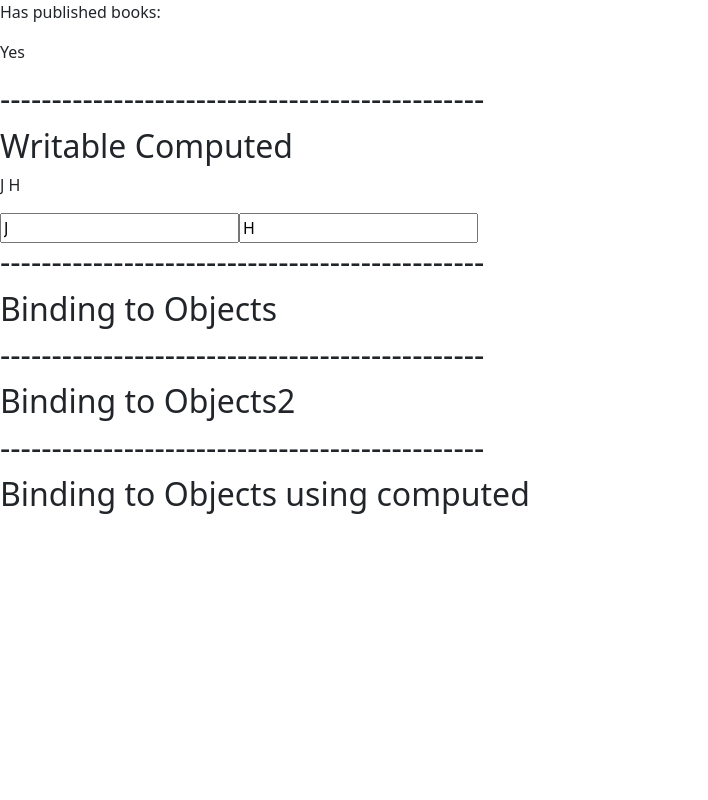
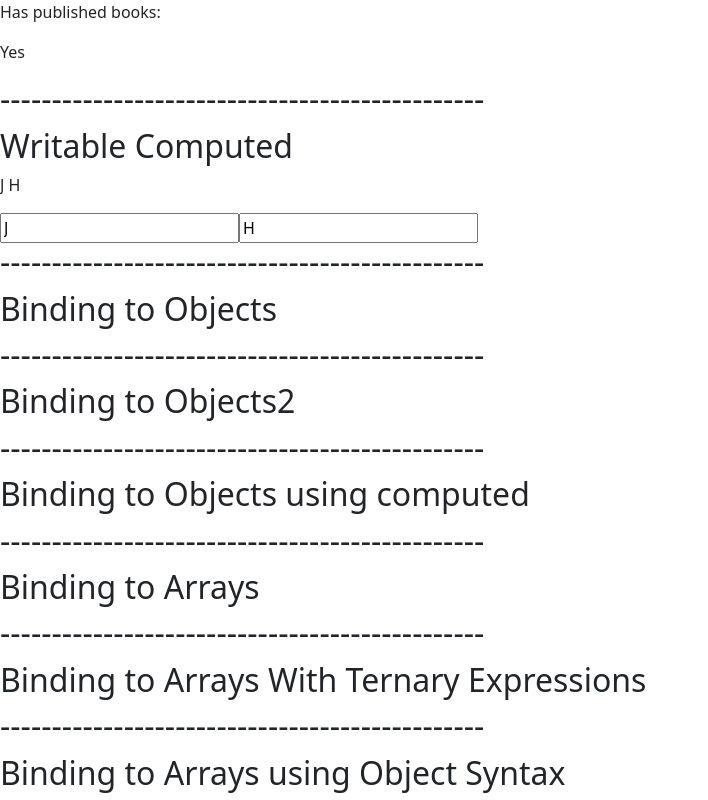
Before and after one commit to ljh9/VueExercises, a Vue app: page / in a window 1280 px wide. Shown: the part 2314-3114 px from the top of the page, without its empty margins (0-708 px from the left). Before the commit the page ends 2836 px from the top, so only its background shows below. Built offline with nearby package versions, Linux system fonts and the light colour scheme.

Commit message:
BindingToArraysObjectSyntax

```diff
--- /dev/null
+++ b/src/views/BindingToArraysObjectSyntax.vue
@@ -0,0 +1,17 @@
+<script>
+export default {
+    data() {
+        return {
+            activeClass: 'active',
+            errorClass: 'text-danger',
+            isActive: false,
+        }
+    }
+}
+</script>
+
+<template>
+    <div class="exercise">
+        <div :class="[{ active: isActive }, errorClass]"></div>
+    </div>
+</template>
--- a/src/views/ExerciseTest01.vue
+++ b/src/views/ExerciseTest01.vue
@@ -24,6 +24,9 @@ import WritableComputed from './WritableComputed.vue'
 import BindingToObjects from './BindingToObjects.vue'
 import BindingToObjectNotInline from './BindingToObjectNotInline.vue'
 import BindingToObjectComputed from './BindingToObjectComputed.vue'
+import BindingToArrays from './BindingToArrays.vue'
+import BindingToArraysWithTernaryExpressions from './BindingToArraysWithTernaryExpressions.vue'
+import BindingToArraysObjectSyntax from './BindingToArraysObjectSyntax.vue'
 </script>
 
 <template>
@@ -94,8 +97,19 @@ import BindingToObjectComputed from './BindingToObjectComputed.vue'
         <h2>Binding to Objects2</h2>
         <BindingToObjectNotInline />
         <h2>-----------------------------------------------</h2>
-         <h2>Binding to Objects using computed</h2>
+        <h2>Binding to Objects using computed</h2>
         <BindingToObjectComputed />
+        <h2>-----------------------------------------------</h2>
+        <h2>Binding to Arrays</h2>
+        <BindingToArrays />
+        <h2>-----------------------------------------------</h2>
+        <h2>Binding to Arrays With Ternary Expressions</h2>
+        <BindingToArraysWithTernaryExpressions />
+        <h2>-----------------------------------------------</h2>
+        <h2>Binding to Arrays using Object Syntax</h2>
+        <BindingToArraysObjectSyntax />
+
+
 
     </div>
 </template>
```
